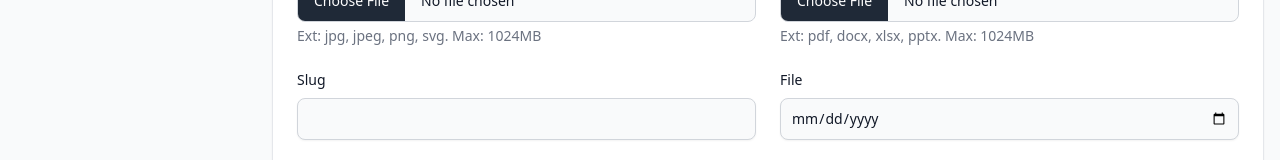
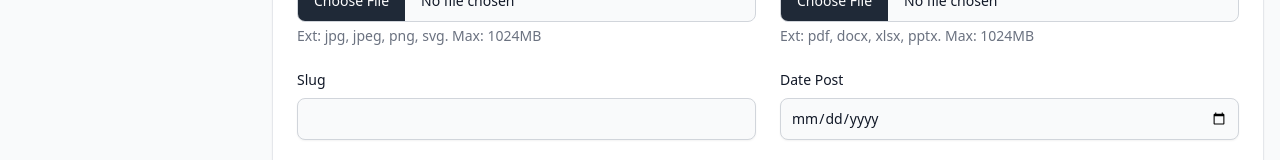
Before and after one commit to amriarendy/react-app, a React (Create React App) app: page /blog/add in a window 1280 px wide. Shown: the part 972-1132 px from the top of the page. Built offline with nearby package versions, Linux system fonts and the light colour scheme; no server answers.

Commit message:
blog add

```diff
--- a/src/pages/panel/blog/AddBlog.js
+++ b/src/pages/panel/blog/AddBlog.js
@@ -7,6 +7,9 @@ import { Input, InputFile } from "../../../components/ui/Input";
 import Option from "../../../components/ui/Option";
 import TextArea from "../../../components/ui/TextArea";
 import WYSIWYG from "../../../components/ui/WYSIWYG";
+import { useNavigate } from "react-router-dom";
+import { useState } from "react";
+import axios from "axios";
 
 const AddBlog = () => {
   const breadCrumbs = {
@@ -16,15 +19,58 @@ const AddBlog = () => {
       { page: "Add", route: "/blog/add" },
     ],
   };
+  const navigate = useNavigate();
+
+  const [title, setTitle] = useState("");
+  const [description, setDescription] = useState("");
+  const [category, setCategory] = useState("");
+  const [tag, setTag] = useState("");
+  const [body, setBody] = useState("");
+  const [thumbnail, setThumbnail] = useState(null);
+  const [file, setFile] = useState(null);
+  const [slug, setSlug] = useState("");
+  const [publishedAt, setPublishedAt] = useState("");
+
+  const handleSubmit = async (e) => {
+    e.preventDefault();
+    const formData = new FormData();
+    formData.append("title", title);
+    formData.append("description", description);
+    formData.append("category", category);
+    formData.append("tag", tag);
+    formData.append("body", body);
+    if (thumbnail) {
+      formData.append("thumbnail", thumbnail);
+    }
+    if (file) {
+      formData.append("file", file);
+    }
+    formData.append("slug", slug);
+    formData.append("publishedAt", publishedAt);
+    try {
+      await axios.post(`http://localhost:3001/blogs/`, formData, {
+        headers: {
+          "Content-Type": "multipart/form-data",
+        },
+      });
+      navigate("/blog");
+    } catch (error) {
+      console.log(error);
+    }
+  }
+
   return (
     <>
       <PanelLayout>
         <Breadcrumbs breadCrumbs={breadCrumbs} />
+          <form onSubmit={handleSubmit}>
         <div className="grid grid-cols-1 px-4 pt-6 xl:grid-cols-3 xl:gap-4 dark:bg-gray-900">
           <div className="col-span-3">
             <Card cols={6}>
               <div className="col-span-6">
                 <Input
+                  value={title}
+                  onChange={(e) => setTitle(e.target.value)}
                   id={"title"}
                   name={"title"}
                   type={"text"}
@@ -34,6 +80,8 @@ const AddBlog = () => {
               </div>
               <div className="col-span-6">
                 <TextArea
+                  value={description}
+                  onChange={(e) => setDescription(e.target.value)}
                   id={"description"}
                   name={"description"}
                   label={"Description"}
@@ -43,6 +91,8 @@ const AddBlog = () => {
               </div>
               <div className="col-span-6 sm:col-span-3">
                 <Option
+                  value={category}
+                  onChange={(e) => setCategory(e.target.value)}
                   id={"category"}
                   name={"category"}
                   label={"Category"}
@@ -58,6 +108,8 @@ const AddBlog = () => {
               </div>
               <div className="col-span-6 sm:col-span-3">
                 <Option
+                  value={tag}
+                  onChange={(e) => setTag(e.target.value)}
                   id={"tag"}
                   name={"tag"}
                   label={"Hashtag"}
@@ -77,7 +129,7 @@ const AddBlog = () => {
               footer={
                 <Button
                   id={"btnSave"}
-                  type={"button"}
+                  type={"submit"}
                   label={"Save"}
                   color={"blue"}
                   icon={<FaSave className="w-5 h-5 mr-2 -ml-1" />}
@@ -87,6 +139,7 @@ const AddBlog = () => {
             >
               <div className="col-span-6 sm:col-span-3">
                 <InputFile
+                  onChange={(e) => setThumbnail(e.target.files[0])}
                   id={"thumbnail"}
                   name={"thumbnail"}
                   label={"Thumbnail"}
@@ -96,6 +149,7 @@ const AddBlog = () => {
               </div>
               <div className="col-span-6 sm:col-span-3">
                 <InputFile
+                  onChange={(e) => setFile(e.target.files[0])}
                   id={"file"}
                   name={"file"}
                   label={"File"}
@@ -105,6 +159,8 @@ const AddBlog = () => {
               </div>
               <div className="col-span-6 sm:col-span-3">
                 <Input
+                  value={slug}
+                  onChange={(e) => setSlug(e.target.value)}
                   id={"slug"}
                   type={"text"}
                   name={"slug"}
@@ -114,16 +170,19 @@ const AddBlog = () => {
               </div>
               <div className="col-span-6 sm:col-span-3">
                 <Input
-                  id={"file"}
+                  value={publishedAt}
+                  onChange={(e) => setPublishedAt(e.target.value)}
+                  id={"publishedAt"}
                   type={"date"}
-                  name={"file"}
-                  label={"File"}
+                  name={"publishedAt"}
+                  label={"Date Post"}
                   required={false}
                 />
               </div>
             </Card>
           </div>
         </div>
+          </form>
       </PanelLayout>
     </>
   );
--- a/src/pages/panel/blog/Blog.js
+++ b/src/pages/panel/blog/Blog.js
@@ -47,7 +47,7 @@ const Blog = () => {
 
   const getblog = async () => {
     try {
-      const response = await axios.get("http://localhost:3001/blog");
+      const response = await axios.get("http://localhost:3001/blogs/");
       setBlog(response.data);
     } catch (error) {
       setError(error);
@@ -58,7 +58,7 @@ const Blog = () => {
 
   const destroy = async (param) => {
     try {
-      await axios.delete(`http://localhost:3001/blog/${param}`);
+      await axios.delete(`http://localhost:3001/blogs/${param}`);
       getblog();
     } catch (error) {
       console.log(error);
--- a/src/pages/panel/user/AddUser.js
+++ b/src/pages/panel/user/AddUser.js
@@ -53,7 +53,6 @@ const AddUser = () => {
     formData.append("status", status);
     formData.append("position", position);
     formData.append("country", country);
-    console.log("formData: ", formData);
 
     try {
       await axios.post(`http://localhost:3001/users/`, formData, {
```
